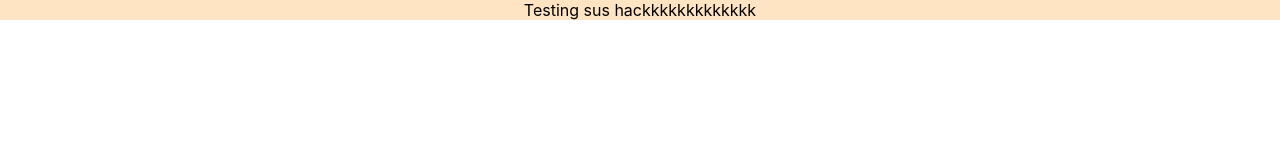
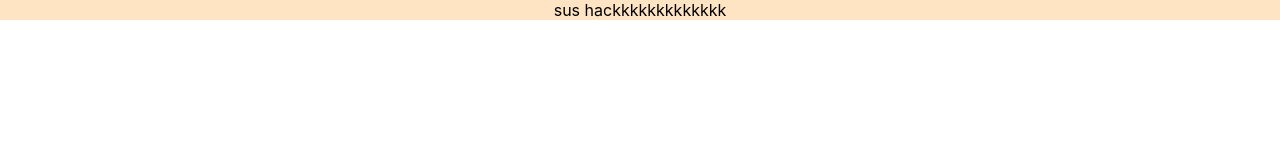
Before and after one commit to ravirt7911/sushacks, a React (Create React App) app: page / in a window 1280 px wide. Shown: the top 160 px of the page. Built offline with nearby package versions, Linux system fonts and the light colour scheme.

Commit message:
new commit

```diff
--- a/src/App.js
+++ b/src/App.js
@@ -1,10 +1,6 @@
 import "./App.css";
 
 function App() {
-
-  return <div className="App">Testing sus hackkkkkkkkkkkkk</div>;
-
-  return <div className="App">SUS HACKS</div>;
 
   return <div className="App"> sus hackkkkkkkkkkkkk</div>;
 }
```
